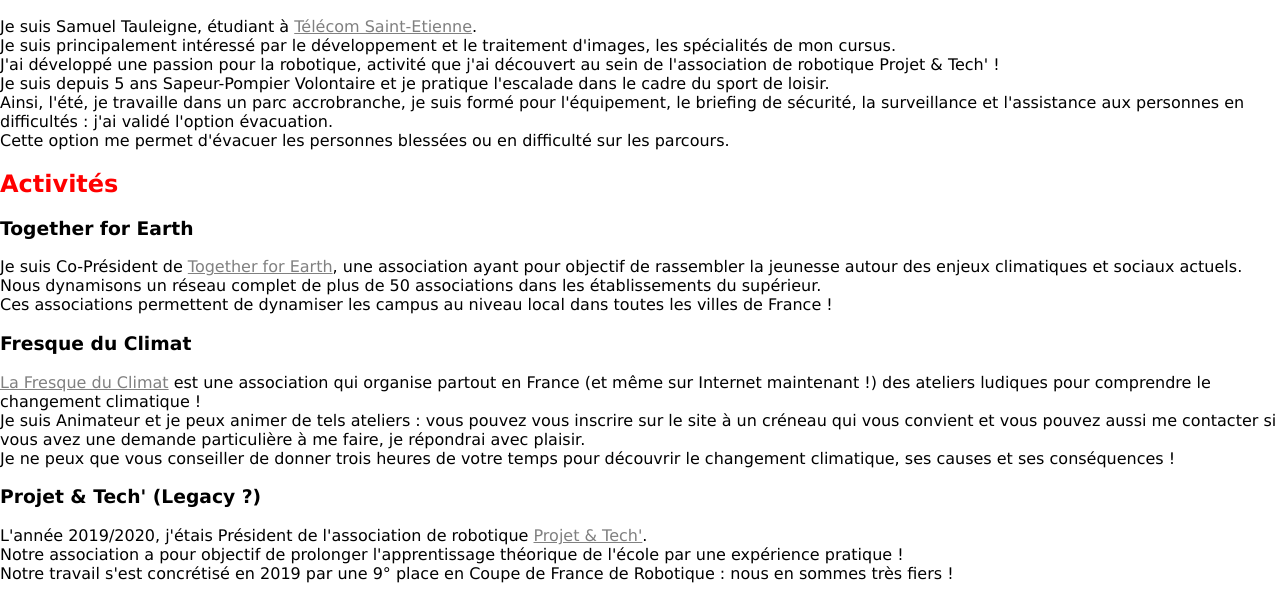
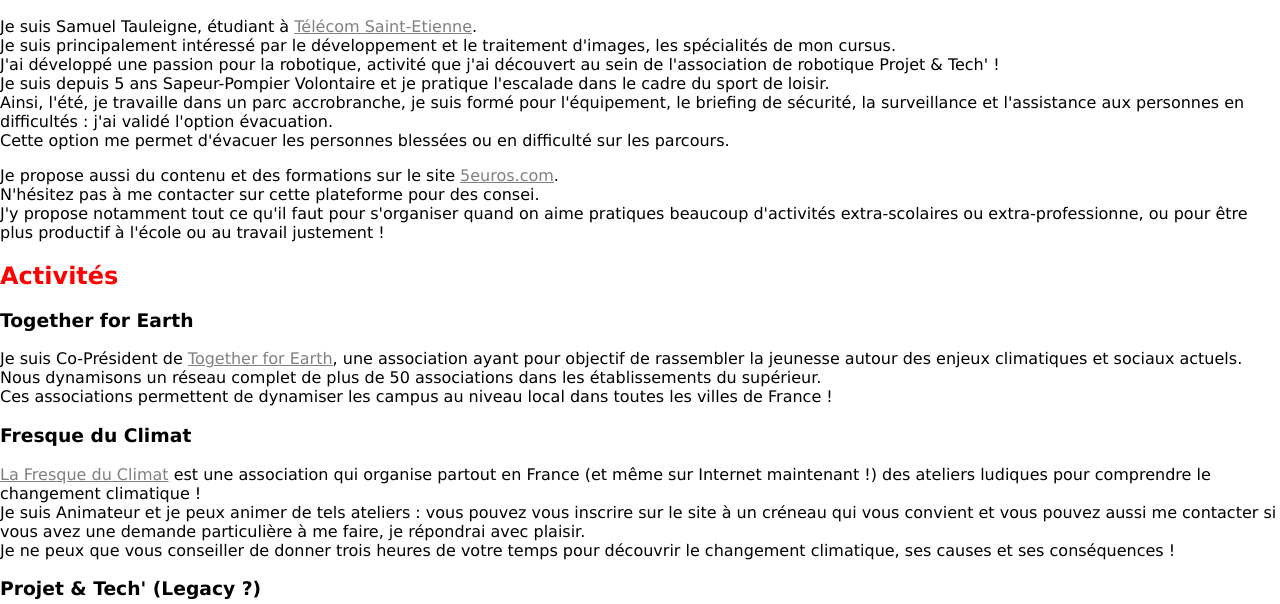
Before and after one commit to SamuelTauleigne/SamuelTauleigne.github.io, a plain HTML site: page index.html in a window 1280 px wide. Shown: the part 196-800 px from the top of the page. Drawn offline with Linux system fonts and the light colour scheme.

Commit message:
[FEA] WebSite Content : Add link to 5euros.com

```diff
--- a/index.html
+++ b/index.html
@@ -62,6 +62,12 @@
                 Ainsi, l'été, je travaille dans un parc accrobranche, je suis formé pour l'équipement, le briefing de sécurité, la surveillance et l'assistance aux personnes en difficultés : j'ai validé l'option évacuation.<br>
                 Cette option me permet d'évacuer les personnes blessées ou en difficulté sur les parcours.
               </p>
+	      <p>
+		Je propose aussi du contenu et des formations sur le site <a href="https://5euros.com/profil/samt">5euros.com</a>.<br>
+		N'hésitez pas à me contacter sur cette plateforme pour des consei.<br>
+		J'y propose notamment tout ce qu'il faut pour s'organiser quand on aime pratiques beaucoup d'activités extra-scolaires ou extra-professionne, ou pour être plus productif à l'école ou au travail justement !
+	     </p>
+
             </div>
 	          <!-- Image ? -->
         </div>
```
